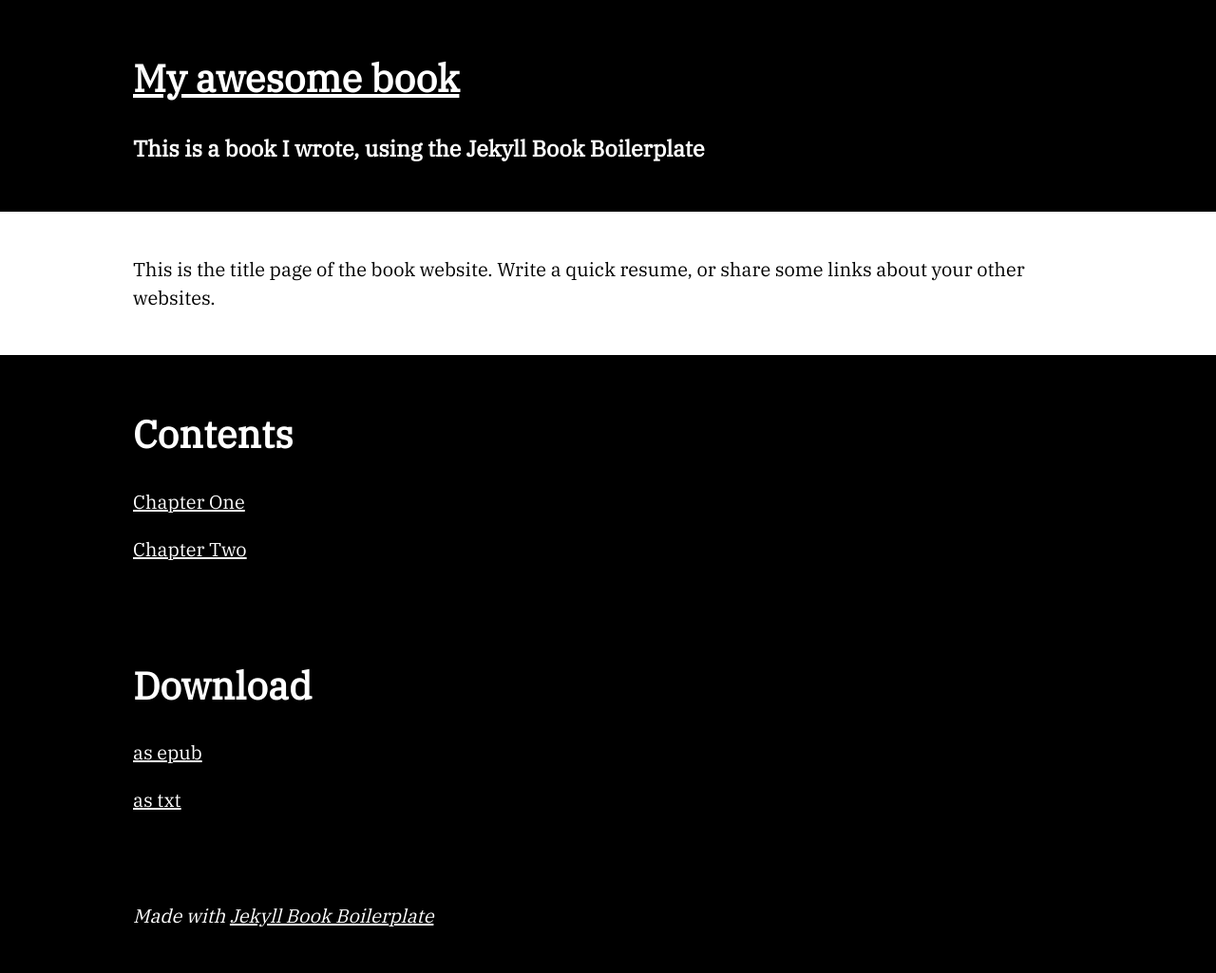
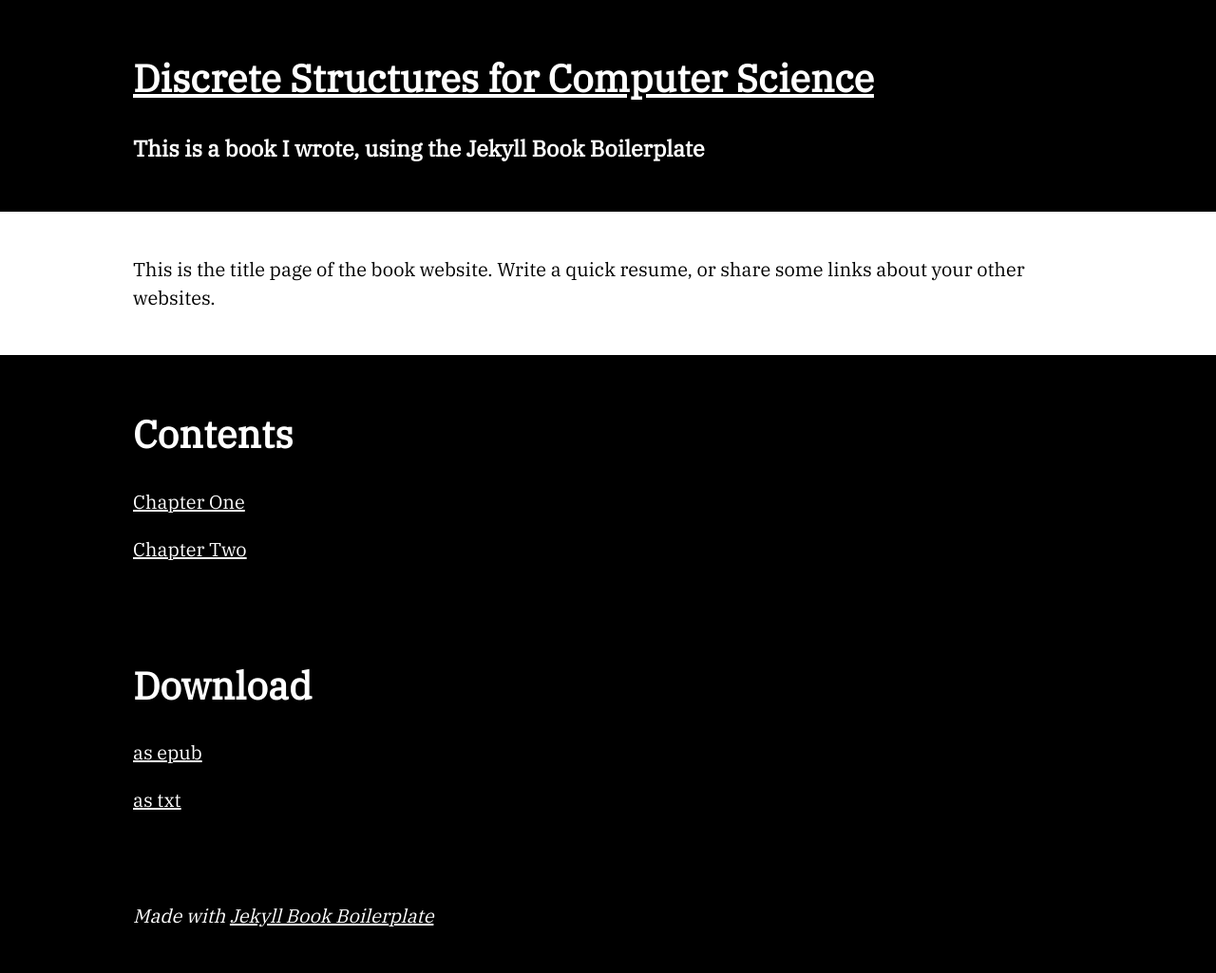
Before and after one commit to RobertTalbert/discretecs-book, a Jekyll site: the page built from index.md, in a window 1280 px wide. Shown: the whole page at 95% size. Built offline with Jekyll 4.4.1, drawn with Linux system fonts in a browser that asks for light colours.

Commit message:
Update _config.yml

```diff
--- a/_config.yml
+++ b/_config.yml
@@ -3,7 +3,7 @@
 #
 
 # Name of your site (displayed in the header)
-name: My awesome book
+name: Discrete Structures for Computer Science
 
 # Short bio or description (displayed in the header)
 description: This is a book I wrote, using the Jekyll Book Boilerplate
@@ -21,7 +21,7 @@ excerpt_separator: <!--more-->  # you can specify your own separator, of course.
 # (http://yourusername.github.io/repository-name)
 # and NOT your User repository (http://yourusername.github.io)
 # then add in the baseurl here, like this: "/repository-name"
-baseurl: "/jekyll-book-boilerplate"
+baseurl: "/discretecs-book"
 
 collections:
   chapters:
```
